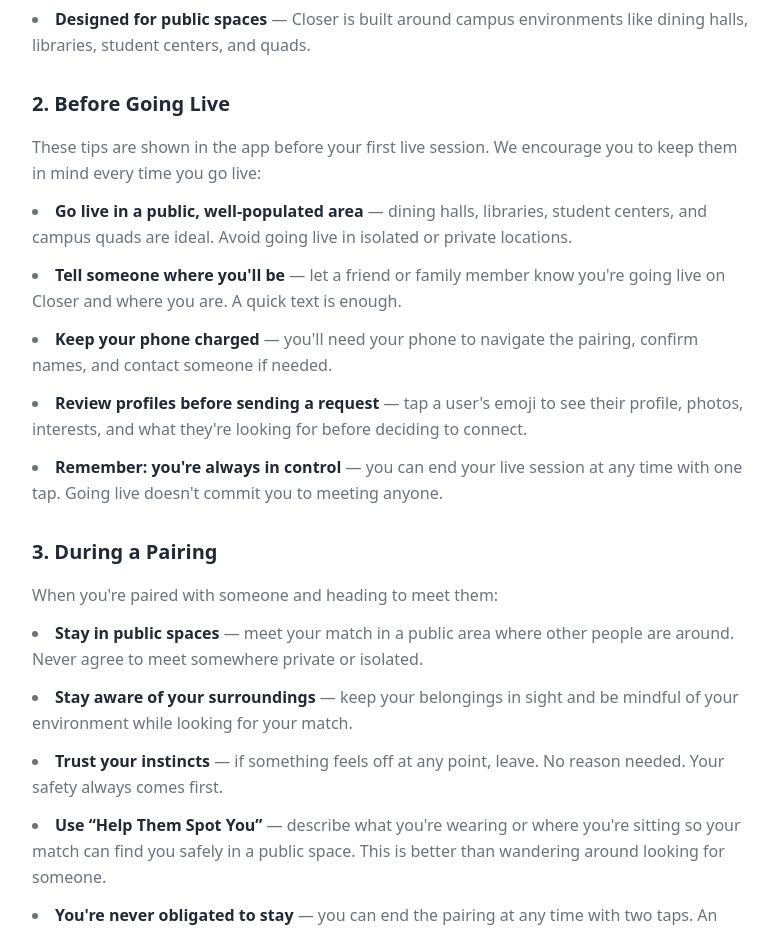
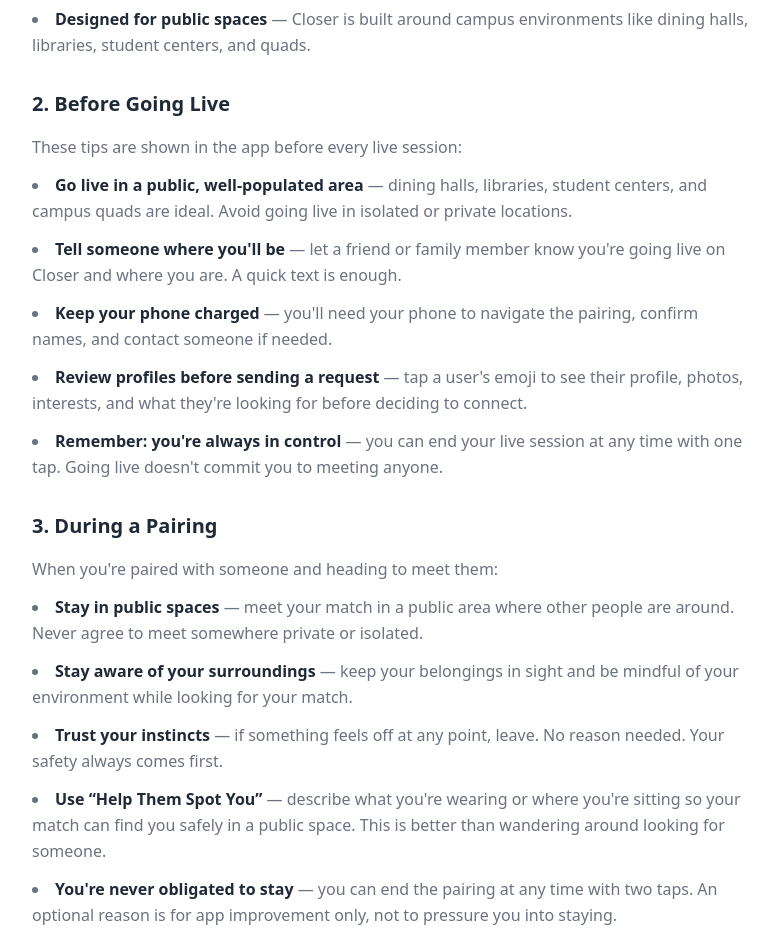
Before and after one commit to edwinmanalastas/closer-website, a Next.js app: page /safety in a window 1280 px wide. Shown: the part 1360-2291 px from the top of the page, without its empty margins (248-1026 px from the left). Built offline with nearby package versions, Linux system fonts and the light colour scheme.

Commit message:
update safety tips language to reflect mandatory display before every session
safety tips now show before every Go Live (not just first time), matching Build 15 app changes

```diff
--- a/app/safety/page.tsx
+++ b/app/safety/page.tsx
@@ -125,8 +125,7 @@ export default function SafetyTips() {
           2. Before Going Live
         </h2>
         <p className="mb-3">
-          These tips are shown in the app before your first live session. We
-          encourage you to keep them in mind every time you go live:
+          These tips are shown in the app before every live session:
         </p>
         <ul className="list-disc list-inside space-y-3">
           <li>
```
